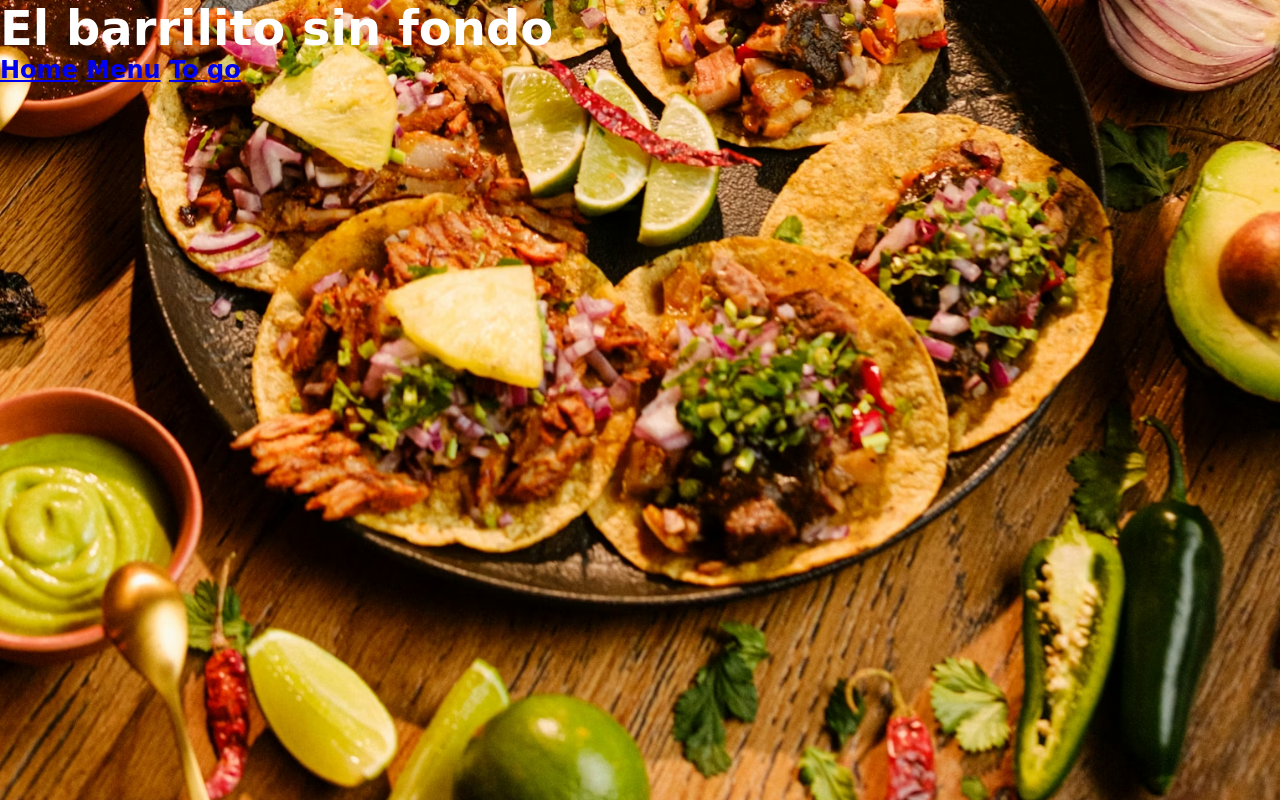
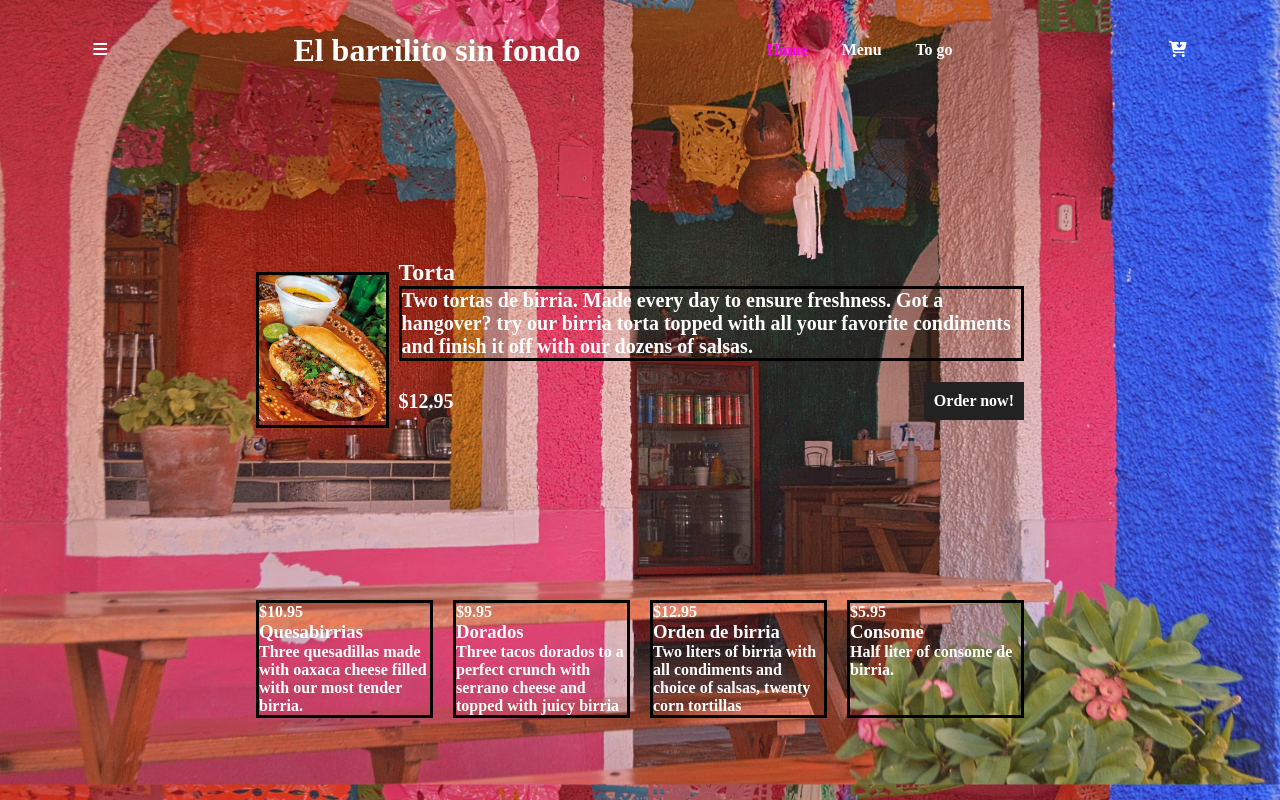
Before and after one commit to JesseSoto1/restaurant-cohort-66, a plain HTML site: page index.html in a window 1280 px wide. Drawn offline with Linux system fonts and the light colour scheme.

Commit message:
Dish-of-the-month

```diff
--- a/index.html
+++ b/index.html
@@ -4,21 +4,65 @@
     <meta charset="UTF-8">
     <meta name="viewport" content="width=device-width, initial-scale=1.0">
     <link rel="stylesheet" href="mystyle.css">
+    <script src="https://kit.fontawesome.com/337be747ec.js" crossorigin="anonymous"></script>
     <title>My Restaurant</title>
 </head>
 <body>
     <header class="site-init">
         <div>
+            <i class="fa-solid fa-bars"></i>
+        </div>
+        <div>
             <h1>El barrilito sin fondo</h1>
         </div>
         <nav class="menu">
-            <a href="index.html">Home</a>
+            <a class="link-hl" href="index.html">Home</a>
             <a href="menu.html">Menu</a>
             <a href="go.html">To go</a>
         </nav>
+        <div>
+            <i class="fa-solid fa-cart-arrow-down"></i>
+        </div>
 
     </header>
-    <main>
+    <main class="container">
+        <div class="dish-month-container">
+            <div class="dish-month-img">
+                <img src="torta.jpg" alt="">
+            </div>
+            <div class="dish-month-text">
+                <h2>Torta</h2>
+                <p class="text-sm">Two tortas de birria. Made every day to ensure freshness. Got a hangover? try our birria torta topped with all your favorite condiments and finish it off with our dozens of salsas.</p>
+                <div class="text-flex">
+                    <p class="text-lg">$12.95</p>
+                    <a class="btn" href="#"> Order now!</a>
+
+                </div>
+            </div>
+        </div>
+        <div class="all-dish-container">
+            <div class="dish-item ">
+                <p>$10.95</p>
+                <h3>Quesabirrias</h3>
+                <p>Three quesadillas made with oaxaca cheese filled with our most tender birria.</p>
+            </div>
+            <div class="dish-item ">
+                <p>$9.95</p>
+                <h3>Dorados</h3>
+                <p>Three tacos dorados to a perfect crunch with serrano cheese and topped with juicy birria</p>
+            </div>
+            <div class="dish-item ">
+                <p>$12.95</p>
+                <h3>Orden de birria</h3>
+                <p>Two liters of birria with all condiments and choice of salsas, twenty corn tortillas</p>
+            </div>
+            <div class="dish-item ">
+                <p>$5.95</p>
+                <h3>Consome</h3>
+                <p>Half liter of consome de birria.</p>
+            </div>
+
+        </div>
 
     </main>
 </body>
--- a/mystyle.css
+++ b/mystyle.css
@@ -2,18 +2,33 @@
     margin:0;
 
 }
+a{
+    text-decoration: none;
+}
+
+img{
+    max-width: 100%;
+}
 body{
-    background-image: url(tacos.avif);
+    background-image: url(rest.avif);
+    background-repeat: repeat;
     background-size: cover;
     background-position: center;
-    font-family: cursive;
+    font-family:'Franklin Gothic Medium', 'Arial Narrow', Arial, sans-serif
     font-size: x-large;
     font-weight: bolder;
     color: rgb(255, 255, 255);
 }
-
+.menu a{
+    color: #ffffff;
+    margin-right: 30px;
+    font-weight: bold;
+}
+.menu .link-hl{
+    color: rgb(255, 0, 247);
+}
 .container{
-    width: 80%;
+    width: 60%;
     margin-left: auto;
     margin-right: auto;
 
@@ -28,7 +43,7 @@ body{
 .menu-table th{
     width: 200px;
     height: 100px;
-    background-color: rgba(31, 184, 4, 0.744);
+    background-color: rgba(52, 0, 40, 0.744);
     color: coral;
 }
 .birria{
@@ -37,6 +52,7 @@ body{
     display: block;
     margin-left: auto;
     margin-right: auto;
+    border: 2px solid rgb(255, 234, 0);
 
 }
 .torta{
@@ -45,6 +61,8 @@ body{
     display: block;
     margin-left: auto;
     margin-right: auto;
+    border: 2px solid rgb(255, 234, 0);
+
 
 }
 .tacos{
@@ -53,5 +71,56 @@ body{
     display: block;
     margin-left: auto;
     margin-right: auto;
+    border: 2px solid rgb(255, 234, 0);
+
 
 }
+.site-init{
+    display: flex;
+    justify-content: space-around;
+    align-items: center;
+    height: 100px;
+}
+.dish-month-container{
+    display: flex;
+    gap: 10px;
+    align-items: center;
+    height: 500px;
+
+}
+.dish-month-img{
+    width: 40%;
+    border: 3px solid black;
+}
+.text-flex{
+    display: flex;
+    justify-content: space-between;
+    height: 80px;
+    align-items: center;
+}
+.btn{
+    background-color: #222222;
+    color: white;
+    padding: 10px;
+}
+
+.text-lg{
+    font-size: 20px;
+
+
+}
+.text-sm{
+ font-size: 20px;
+ border: 3px solid black;
+
+
+}
+.all-dish-container{
+    display: grid;
+    grid-template-columns: repeat(4, 1fr);
+    column-gap: 20px;
+
+}
+.dish-item{
+    border: 3px solid black;
+}
```
Also changed, not shown: menu.html (+2 -2 lines), rest.avif (added), taco.avif (added), 1 other file.
